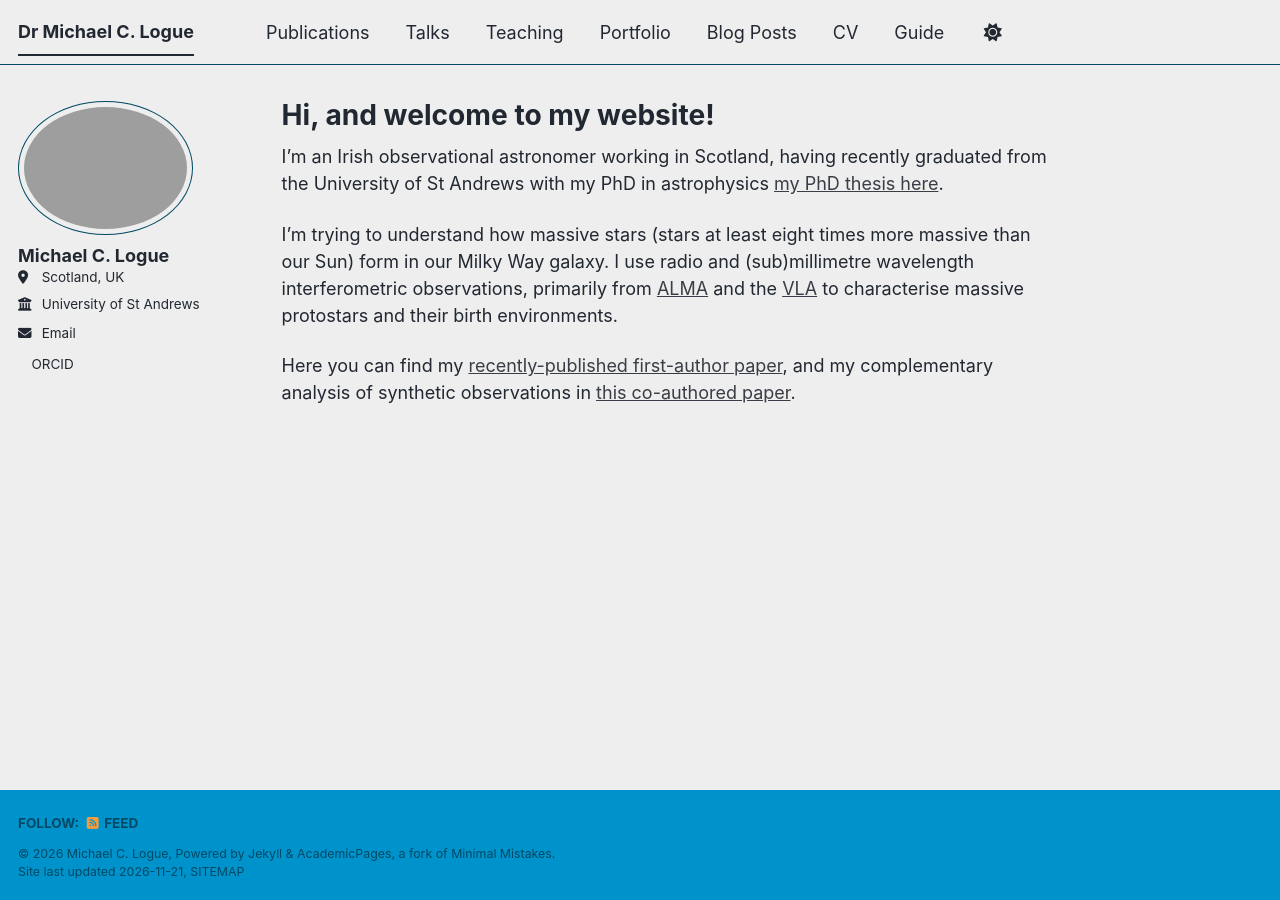
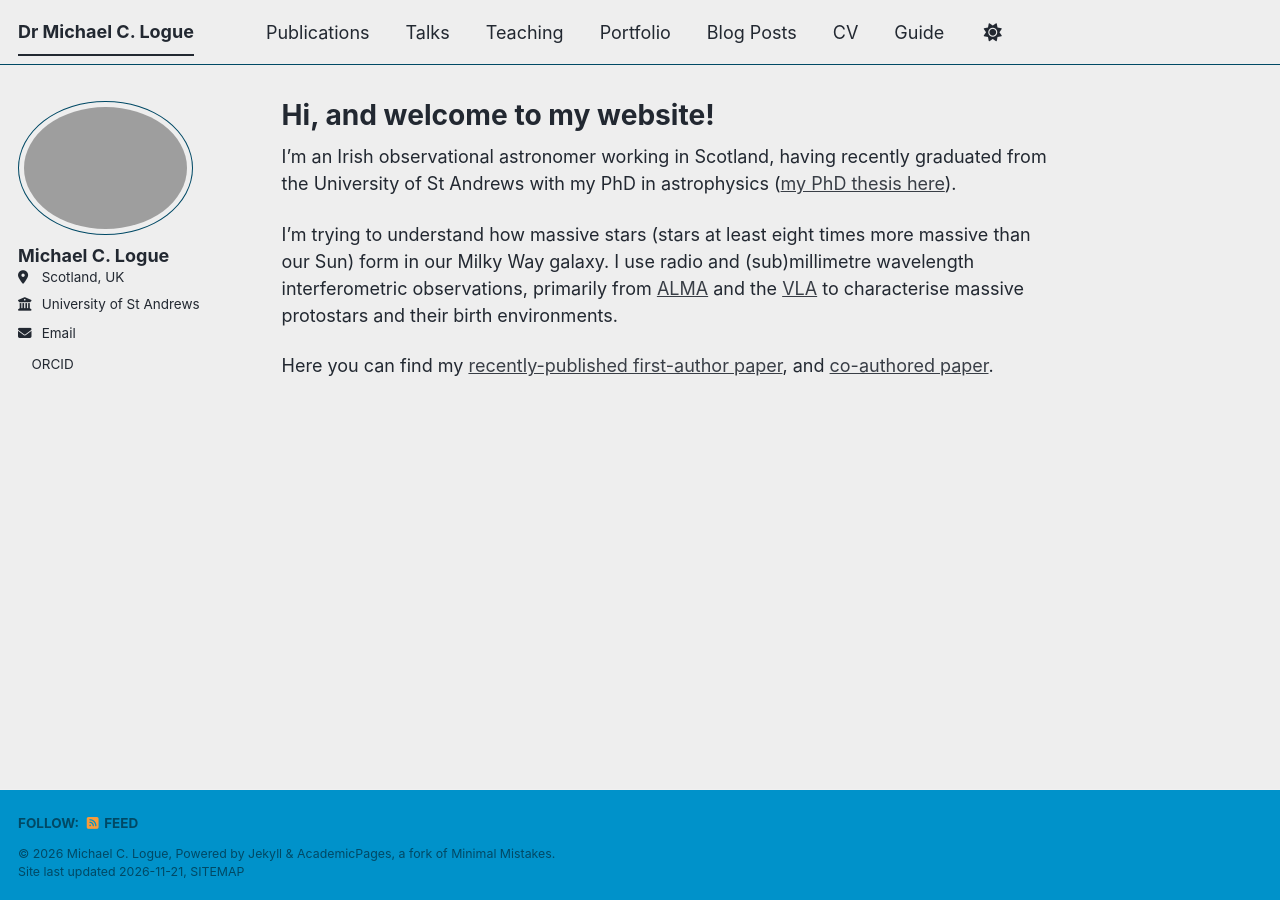
Before and after one commit to mlogue109/mlogue109.github.io, a Jekyll site: the page built from _pages/about.md, in a window 1280 px wide. Built offline with Jekyll 4.4.1, drawn with Linux system fonts in a browser that asks for light colours; a script bundle is joined from its source files by our own code; a style sheet for code colours, icons or effects is not loaded.

Commit message:
Refine about page content and links
Updated text formatting for clarity and conciseness.

```diff
--- a/_pages/about.md
+++ b/_pages/about.md
@@ -6,8 +6,8 @@ redirect_from:
   - /about/
   - /about.html
 ---
-I'm an Irish observational astronomer working in Scotland, having recently graduated from the University of St Andrews with my PhD in astrophysics [my PhD thesis here](https://doi.org/10.17630/sta/1657).
+I'm an Irish observational astronomer working in Scotland, having recently graduated from the University of St Andrews with my PhD in astrophysics ([my PhD thesis here](https://doi.org/10.17630/sta/1657)).
 
 I'm trying to understand how massive stars (stars at least eight times more massive than our Sun) form in our Milky Way galaxy. I use radio and (sub)millimetre wavelength interferometric observations, primarily from [ALMA](https://www.almaobservatory.org/en/home/) and the [VLA](https://science.nrao.edu/facilities/vla) to characterise massive protostars and their birth environments.
 
-Here you can find my [recently-published first-author paper](https://doi.org/10.1093/mnras/stag1573), and my complementary analysis of synthetic observations in [this co-authored paper](https://doi.org/10.1093/mnras/staf2168).
+Here you can find my [recently-published first-author paper](https://doi.org/10.1093/mnras/stag1573), and [co-authored paper](https://doi.org/10.1093/mnras/staf2168).
```
